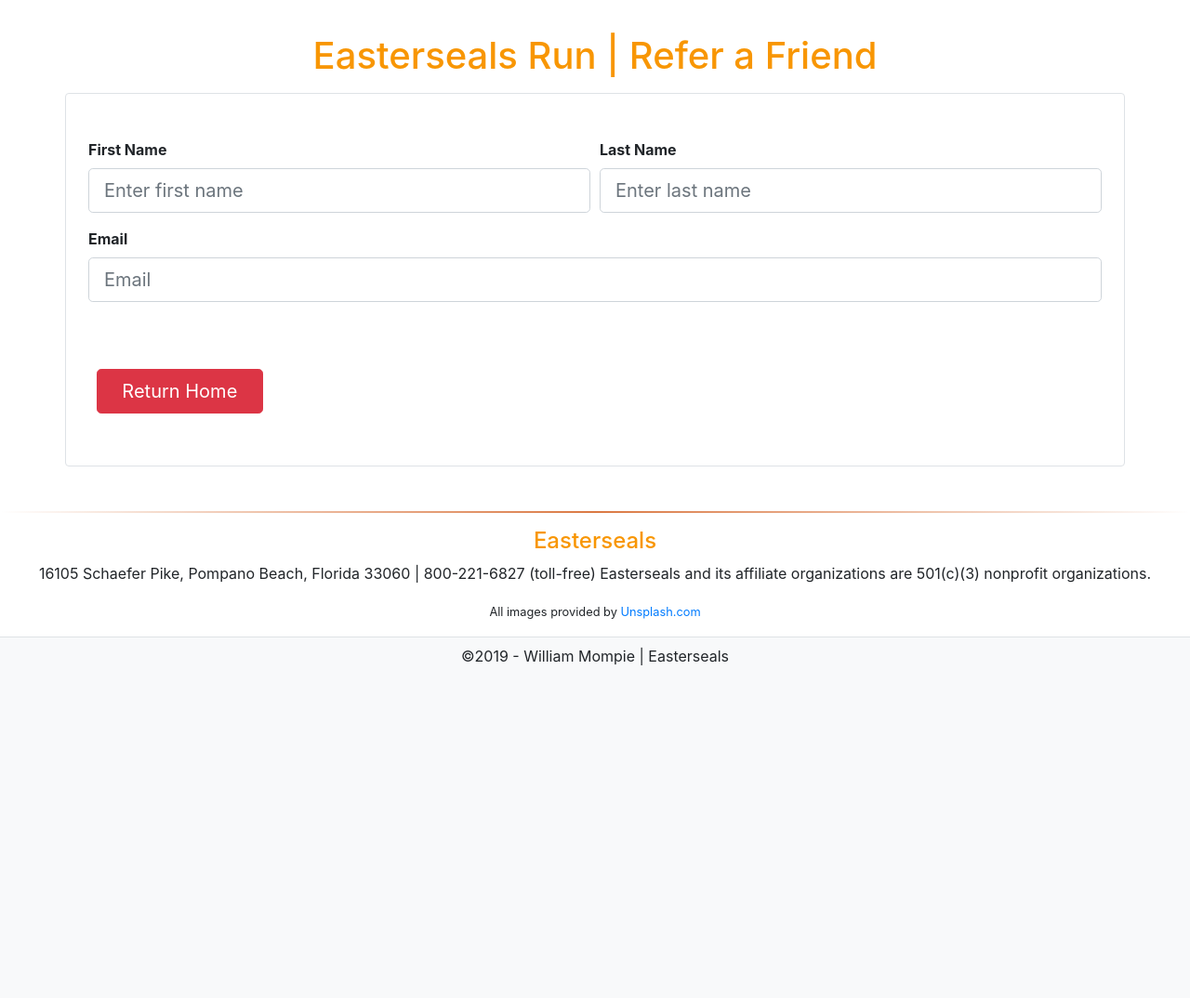
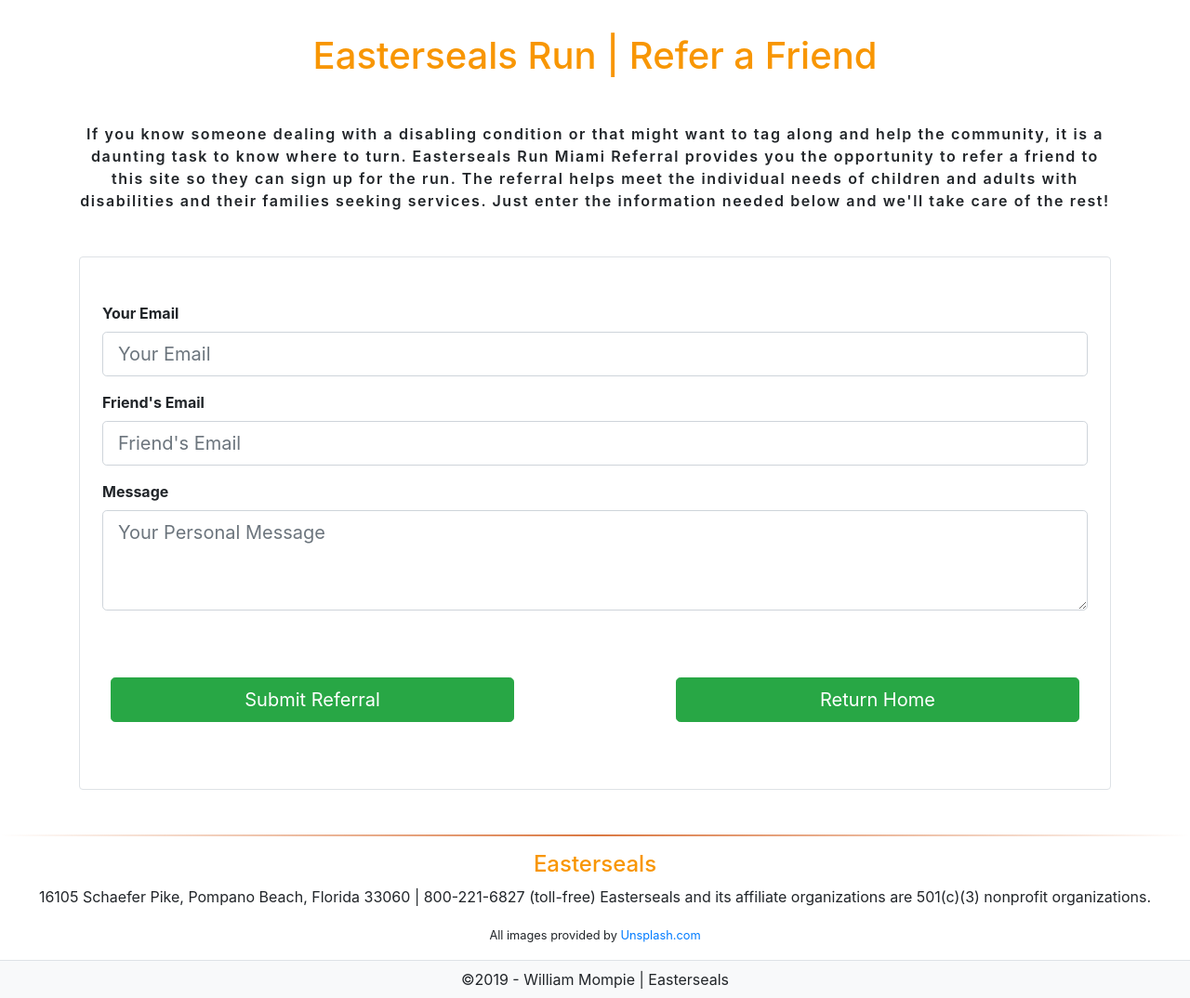
Before and after one commit to wmompie/easterSealsRun, a PHP site: page /refer.php in a window 1280 px wide. Shown: the part 76-1150 px from the top of the page at 93% size. Before the commit the page ends 792 px from the top, so only its background shows below. Run offline with PHP 8.4, Linux system fonts and the light colour scheme; some libraries are stand-ins or nearby versions.

Commit message:
completed the refer page

```diff
--- a/refer.php
+++ b/refer.php
@@ -2,91 +2,82 @@
 
 <?php
   // Check for Submit
-  if(filter_has_var(INPUT_POST, submit_registration)) {
+  if(filter_has_var(INPUT_POST, 'submit_refer')) {
     // Web Form Data
-    // Add a web form to this page with the following fields:
-    //   - from_email
-    //   - to_email
-    //   - message
+    $from_email = htmlspecialchars($_POST['from_email']);
+    $to_email = htmlspecialchars($_POST['to_email']);
+    $message = htmlspecialchars($_POST['message']);
   }
 ?>
 
-<div class="signup-form">
-  <h1 class="mb-3 text-center">Easterseals Run | Refer a Friend</h1>
-
-  <!-- Add text indicating the opportunity to refer a friend to the site so they can sign up for the run.  -->
-
-
-
+<div class="container refer-form">
+  <h1 class="mb-5 text-center">Easterseals Run | Refer a Friend</h1>
+  <p class="text-center mb-5">If you know someone dealing with a disabling condition or that might want to tag along and help the community, it is a daunting task to know where to turn. Easterseals Run Miami Referral provides you the opportunity to refer a friend to this site so they can sign up for the run. The referral helps meet the individual needs of children and adults with disabilities and their families seeking services. Just enter the information needed below and we'll take care of the rest!</p>
   <div class="container mb-5 border rounded border-orange pt-5 pb-2 px-4">
     <form method="post" action="<?php echo $_SERVER['PHP_SELF']; ?>">
-      <!-- Add a web form to this page with the following fields:
-        - from_email
-        - to_email
-        - message -->
-
-
-
-      <div class="form-row">
       <!-- FROM EMAIL -->
-        <div class="form-group col-md-6">
-          <label for="fname" class="font-weight-bold">First Name</label>
+      <div class="form-group">
+        <label for="inputFromEmail" class="font-weight-bold">Your Email</label>
         <input
-          type="text"
-          name="fname"
+        type="email"
+        name="from_email"
         data-toggle="tooltip"
         data-placement="top"
-          title="First Name"
+        title="Your email"
         class="form-control form-control-lg"
-          id="fname"
-          placeholder="Enter first name"
-          value="<?php echo isset($_POST['fname']) ? $fname : ''; ?>"
+        id="inputFromEmail"
+        placeholder="Your Email"
+        value="<?php echo isset($_POST['from_email ']) ? $from_email  : ''; ?>"
         >
       </div>
       <!-- TO EMAIL -->
-        <div class="form-group col-md-6">
-          <label for="lname" class="font-weight-bold">Last Name</label>
+      <div class="form-group">
+        <label for="inputToEmail" class="font-weight-bold">Friend's Email</label>
         <input
-          type="text"
-          name="lname"
+        type="email"
+        name="to_email"
         data-toggle="tooltip"
         data-placement="top"
-          title="Last Name"
+        title="Your friend's email"
         class="form-control form-control-lg"
-          id="lname"
-          placeholder="Enter last name"
-          value="<?php echo isset($_POST['lname']) ? $lname : ''; ?>"
+        id="inputToEmail"
+        placeholder="Friend's Email"
+        value="<?php echo isset($_POST['to_email ']) ? $to_email  : ''; ?>"
         >
-        </div>
       </div>
       <!-- MESSAGE -->
       <div class="form-group">
-        <label for="inputEmail" class="font-weight-bold">Email</label>
-        <input
-        type="email"
-        name="email"
+        <label for="inputMessage" class="font-weight-bold">Message</label>
+        <textarea
+        name="message"
         data-toggle="tooltip"
         data-placement="top"
-        title="Email"
+        title="Your personal message"
         class="form-control form-control-lg"
-        id="inputEmail"
-        placeholder="Email"
-        value="<?php echo isset($_POST['email ']) ? $email  : ''; ?>"
-        >
+        id="inputMessage"
+        placeholder="Your Personal Message"
+        value="<?php echo isset($_POST['message ']) ? $message  : ''; ?>"
+        rows="3"
+        ></textarea>
       </div>
-
-
-      <!-- Add a link to return to the Home page. -->
-
+      <div class="row submit-btn-group mt-4 justify-content-between px-4 py-5">
+        <!-- REFER A FRIEND -->
+        <button
+        type="submit"
+        name="submit_refer"
+        data-toggle="tooltip"
+        data-placement="top"
+        title="Submit the referral to your friend"
+        class="btn btn-lg btn-success col-md-5 mb-3">Submit Referral</button>
         <!-- RETURN HOME -->
-      <div class="row mt-4 justify-content-between px-4 py-5">
         <a
         href="index.html"
-        name="cancel"
+        name="return"
         data-toggle="tooltip"
         data-placement="top"
-        title="Cancel Registration Form and Return to Home Page"
-        class="btn btn-lg btn-danger col-md-2">Return Home</a>
+        title="Return to Home Page"
+        class="btn btn-lg btn-success col-md-5 mb-3"
+        role="button">Return Home</a>
       </div>
     </form>
   </div>
```
Lines whose indentation alone changed are shown as unchanged.
